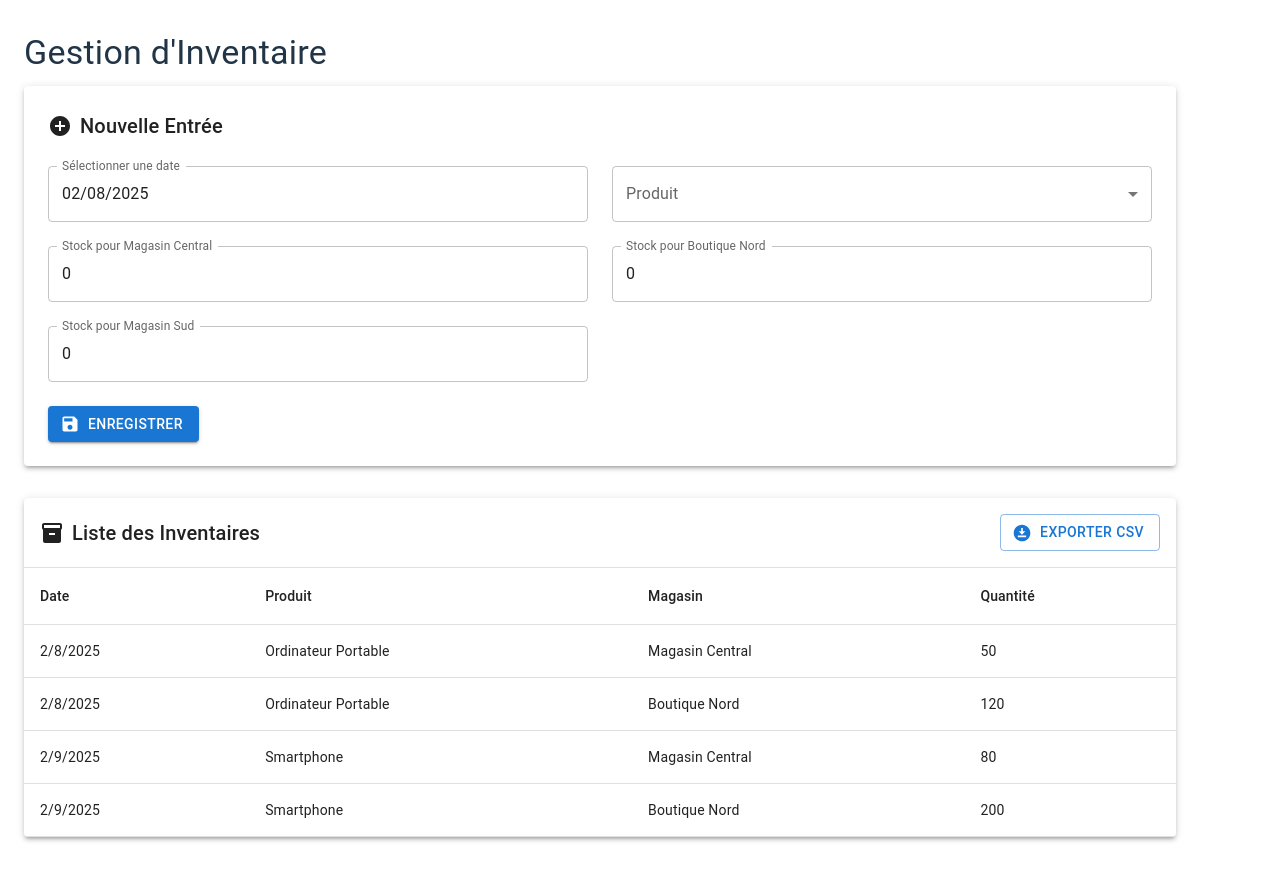
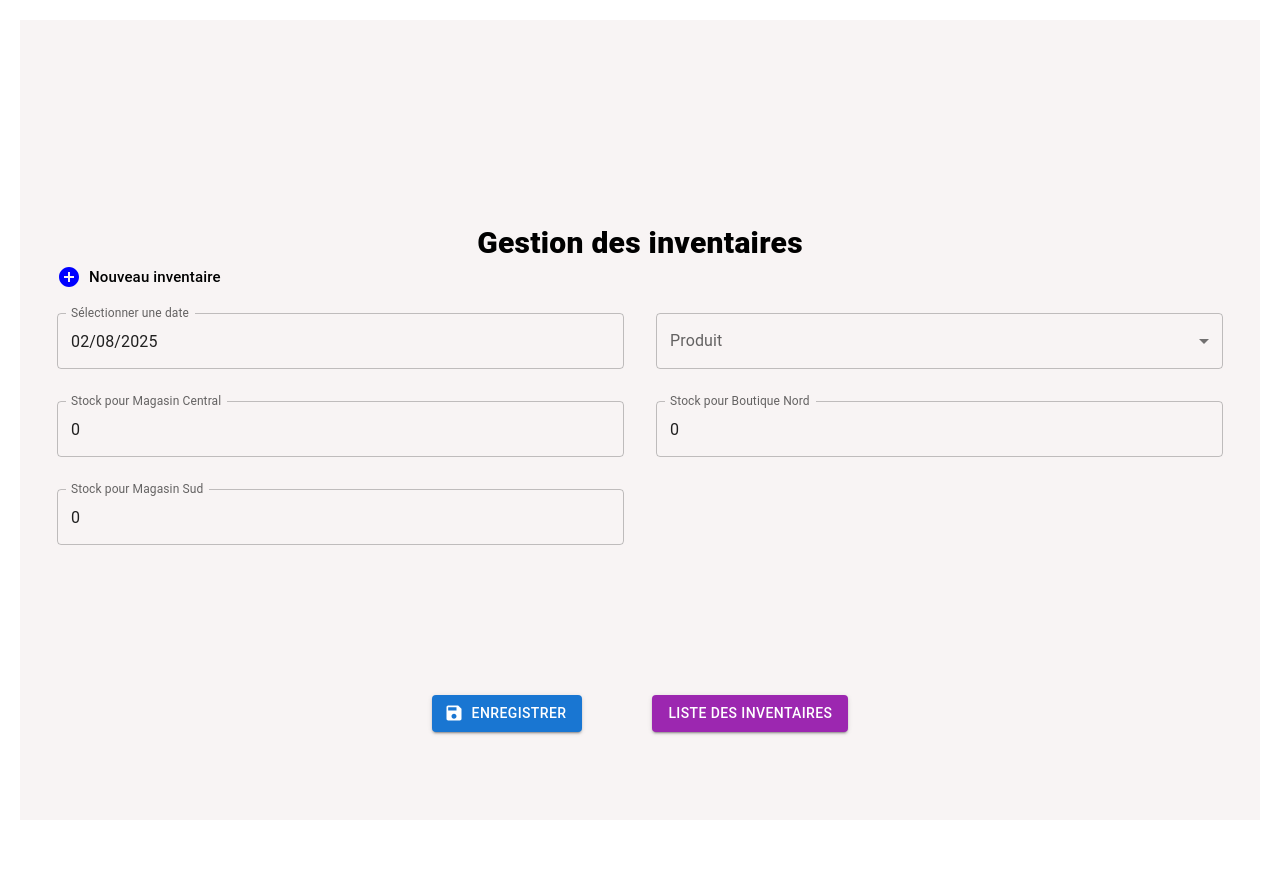
Before and after one commit to alvineteubo/evoSoftInventory, a React (Vite) app: page /inventoryForm in a window 1280 px wide. After the commit the page ends 840 px from the top, so only its background shows below. Built offline with nearby package versions, Linux system fonts and the light colour scheme.

Commit message:
creating root

```diff
--- a/src/App.tsx
+++ b/src/App.tsx
@@ -1,66 +1,25 @@
-import React, { useState, useEffect } from "react";
-import { Container, Typography, CircularProgress, Alert } from "@mui/material";
+import React from "react";
+import { createBrowserRouter, RouterProvider, redirect } from "react-router-dom";
 import { InventoryForm } from "./components/InventoryForm";
 import { InventoryList } from "./components/InventoryList";
-import { Inventaire } from "./types/Inventory";
-import { saveInventory, loadInventory } from "./utils/LocalStorage"; // Cela semble inutilisé dans ton code, tu peux peut-être l'ignorer
-import { magasins, produits, inventaires } from "./Data"; // Importation des données statiques
+
+const router = createBrowserRouter([
+  {
+    path: "",
+    loader: () => redirect("/inventoryForm"),
+  },
+  {
+    path: "/inventoryForm",
+    element: <InventoryForm />,
+  },
+  {
+    path: "/inventoryList",
+    element: <InventoryList />,
+  },
+]);
 
 function App() {
-  const [inventory, setInventory] = useState<Inventaire[]>([]); // Initialiser un tableau vide
-  const [loading, setLoading] = useState(false);
-  const [error, setError] = useState<string | null>(null);
-
-  // Charger les données à partir de localStorage et les fusionner avec les données statiques
-  useEffect(() => {
-    const savedInventory = loadInventory(); // Charger les données sauvegardées depuis localStorage
-    const combinedInventory = [...inventaires, ...savedInventory]; // Fusionner les inventaires
-    setInventory(combinedInventory); // Mettre à jour l'état avec la combinaison des deux
-  }, []);
-
-  const handleSaveInventory = (entry: Inventaire) => {
-    try {
-      const newInventory = [...inventory, entry]; // Ajouter le nouvel inventaire
-      setInventory(newInventory); // Mettre à jour l'état avec les nouveaux inventaires
-      saveInventory(newInventory); // Sauvegarder les données dans localStorage
-      setError(null); // Réinitialiser l'erreur
-    } catch (err) {
-      setError("Erreur lors de l'enregistrement");
-      console.error(err);
-    }
-  };
-
-  if (loading) {
-    return (
-      <Container
-        sx={{
-          display: "flex",
-          justifyContent: "center",
-          alignItems: "center",
-          height: "100vh",
-        }}
-      >
-        <CircularProgress />
-      </Container>
-    );
-  }
-
-  return (
-    <Container sx={{ paddingTop: 4, paddingBottom: 4}}>
-      <Typography variant="h4" gutterBottom>
-        Gestion d'Inventaire
-      </Typography>
-
-      {error && (
-        <Alert severity="error" sx={{ marginBottom: 2 }}>
-          {error}
-        </Alert>
-      )}
-
-      <InventoryForm onSave={handleSaveInventory} />
-      <InventoryList inventory={inventory} />
-    </Container>
-  );
+  return <RouterProvider router={router} />;
 }
 
 export default App;
--- /dev/null
+++ b/src/Components/InventoryForm.css
@@ -0,0 +1,26 @@
+body {
+    background-color: #f8f4f4;
+    margin: 20px;
+    display: flex;
+    align-items: center;
+    justify-content: center;
+  }
+.InventoryForm-container {
+    background-color: #F8F4F4;
+    flex: 1;
+    margin: 20px;
+    height: 400px;
+}
+.titlepage{
+    color: black;
+
+    text-align: center;
+}
+.button{
+    display: flex;
+    justify-content: center;
+   margin-top: 150px;
+   gap: 70px;
+
+
+}
--- a/src/Components/InventoryForm.tsx
+++ b/src/Components/InventoryForm.tsx
@@ -1,6 +1,6 @@
-import React, { useState } from 'react';
-import AddCircleIcon from '@mui/icons-material/AddCircle';
-import SaveIcon from '@mui/icons-material/Save';
+import React, { useState, useEffect } from "react";
+import AddCircleIcon from "@mui/icons-material/AddCircle";
+import SaveIcon from "@mui/icons-material/Save";
 import {
   Select,
   MenuItem,
@@ -11,38 +11,41 @@ import {
   FormControl,
   InputLabel,
   Box,
-  TextField
-} from '@mui/material';
-import { DatePicker, LocalizationProvider } from '@mui/x-date-pickers';
-import { AdapterDayjs } from '@mui/x-date-pickers/AdapterDayjs';
-import dayjs from 'dayjs';
-import { Magasin, Produit, Inventaire } from '../types/Inventory';
-import { magasins, produits } from '../Data';
+  TextField,
+  colors,
+} from "@mui/material";
+import { DatePicker, LocalizationProvider } from "@mui/x-date-pickers";
+import { AdapterDayjs } from "@mui/x-date-pickers/AdapterDayjs";
+import dayjs from "dayjs";
+import { useNavigate } from "react-router-dom";
+import { Store, Inventory } from "../types/Inventory";
+import { magasins, produits } from "../Data";
+import { saveInventory, loadInventory } from "../utils/LocalStorage";
+import "../components/InventoryForm.css";
 
-interface InventoryFormProps {
-  onSave: (entry: Inventaire) => void;
-}
-
-export const InventoryForm: React.FC<InventoryFormProps> = ({ onSave }) => {
+export const InventoryForm: React.FC = () => {
+  const navigate = useNavigate();
   const [date, setDate] = useState<dayjs.Dayjs | null>(dayjs());
-  const [produitId, setProduitId] = useState('');
+  const [produitId, setProduitId] = useState("");
   const [stocks, setStocks] = useState<Record<string, number>>(
-    magasins.reduce((acc, magasin) => ({
-      ...acc,
-      [magasin.id]: 0,
-    }), {})
+    magasins.reduce((acc, magasin) => ({ ...acc, [magasin.id]: 0 }), {})
   );
   const [errors, setErrors] = useState<{ [key: string]: string }>({});
+  const [inventory, setInventory] = useState<Inventory[]>([]);
+
+  useEffect(() => {
+    const savedInventory = loadInventory();
+    setInventory(savedInventory);
+  }, []);
 
   const validateForm = (): boolean => {
     const newErrors: { [key: string]: string } = {};
-
-    if (!date) newErrors.date = 'Ce champ est requis';
-    if (!produitId) newErrors.produitId = 'Ce champ est requis';
+    if (!date) newErrors.date = "Ce champ est requis";
+    if (!produitId) newErrors.produitId = "Ce champ est requis";
 
     Object.entries(stocks).forEach(([magasinId, stock]) => {
       if (stock < 0) {
-        newErrors[`stock_${magasinId}`] = 'La quantité doit être positive';
+        newErrors[`stock_${magasinId}`] = "La quantité doit être positive";
       }
     });
 
@@ -50,37 +53,46 @@ export const InventoryForm: React.FC<InventoryFormProps> = ({ onSave }) => {
     return Object.keys(newErrors).length === 0;
   };
 
-  const handleSubmit = (e: React.FormEvent) => {
-    e.preventDefault();
-
+  const handleSaveInventory = () => {
     if (!validateForm()) return;
 
-    const entry: Inventaire = {
-      date: date?.toISOString() || '',
+    const newEntry: Inventory = {
+      date: date?.toISOString() || "",
       produitId,
       stock: stocks,
     };
 
-    onSave(entry);
-    setProduitId('');
+    const newInventory = [...inventory, newEntry];
+    setInventory(newInventory);
+    saveInventory(newInventory);
+
+    setProduitId("");
     setStocks(
-      magasins.reduce((acc, magasin) => ({
-        ...acc,
-        [magasin.id]: 0,
-      }), {})
+      magasins.reduce((acc, magasin) => ({ ...acc, [magasin.id]: 0 }), {})
     );
   };
 
   return (
-    <Paper elevation={3} sx={{ padding: 3, marginBottom: 4 }}>
+    <div className="InventoryForm-container">
+      <Typography className="titlepage" fontWeight={900} fontSize={30}>
+        {" "}
+        Gestion des inventaires
+      </Typography>
       <Box display="flex" alignItems="center" gap={1} marginBottom={3}>
-        <AddCircleIcon className="h-6 w-6 text-blue-500" />
-        <Typography variant="h6">Nouvelle Entrée</Typography>
+        <AddCircleIcon sx={{ color: "blue" }} />
+        <Typography fontWeight={500} fontSize={15} color="black">
+          Nouveau inventaire
+        </Typography>
       </Box>
 
-      <form onSubmit={handleSubmit}>
-        <Grid container spacing={3}>
-          <Grid item xs={12} sm={6}>
+      <form
+        onSubmit={(e) => {
+          e.preventDefault();
+          handleSaveInventory();
+        }}
+      >
+        <Grid container spacing={4}>
+          <Grid item xs={6} sm={6}>
             <LocalizationProvider dateAdapter={AdapterDayjs}>
               <DatePicker
                 label="Sélectionner une date"
@@ -137,8 +149,8 @@ export const InventoryForm: React.FC<InventoryFormProps> = ({ onSave }) => {
               />
             </Grid>
           ))}
-
-          <Grid item xs={12}>
+        </Grid>
+        <div className="button">
           <Button
             type="submit"
             variant="contained"
@@ -147,9 +159,16 @@ export const InventoryForm: React.FC<InventoryFormProps> = ({ onSave }) => {
           >
             Enregistrer
           </Button>
-          </Grid>
-        </Grid>
+
+          <Button
+            variant="contained"
+            color="secondary"
+            onClick={() => navigate("/inventoryList")}
+          >
+            liste des inventaires
+          </Button>
+        </div>
       </form>
-    </Paper>
+    </div>
   );
 };
--- /dev/null
+++ b/src/Components/InventoryList.css
@@ -0,0 +1,11 @@
+
+.inventoryListContainer{
+  background-color: rgb(163, 189, 189);
+  size: 400px;
+}
+.tableTitle{
+    text-align: center;
+}
+.export-button{
+    margin-top: 300px;
+}
--- a/src/Components/InventoryList.tsx
+++ b/src/Components/InventoryList.tsx
@@ -1,5 +1,4 @@
-import React from 'react';
-import { useState } from 'react';
+import React, { useState, useEffect } from "react";
 import {
   Paper,
   Table,
@@ -11,39 +10,26 @@ import {
   Button,
   Typography,
   Box,
-} from '@mui/material';
-import DownloadForOfflineIcon from '@mui/icons-material/DownloadForOffline';
-import Inventory2Icon from '@mui/icons-material/Inventory2';
-import { Inventaire } from '../types/Inventory';
-import { magasins, produits } from '../Data';
-import { exportToCsv } from '../utils/LocalStorage';
+} from "@mui/material";
+import DownloadForOfflineIcon from "@mui/icons-material/DownloadForOffline";
+import Inventory2Icon from "@mui/icons-material/Inventory2";
+import { Inventory } from "../types/Inventory";
+import { magasins, produits } from "../Data";
+import { exportToCsv, loadInventory } from "../utils/LocalStorage";
+import { useNavigate } from "react-router-dom";
+import "../components/InventoryList.css";
 
-interface InventoryListProps {
-  inventory: Inventaire[];
-}
+export const InventoryList: React.FC = () => {
+  const navigate = useNavigate();
+  const [inventory, setInventory] = useState<Inventory[]>([]);
 
-export const InventoryList: React.FC<InventoryListProps> = ({ inventory }) => {
-  const getProduitName = (produitId: string): string => {
-    const produit = produits.find((p) => p.id === produitId);
-    return produit ? produit.nom : 'Produit Inconnu';
-  };
-
-  const getMagasinName = (magasinId: string): string => {
-    const magasin = magasins.find((m) => m.id === magasinId);
-    return magasin ? magasin.nom : 'Magasin Inconnu';
-  };
-
-    const [isExporting, setIsExporting] = useState(false);
-
-    const handleExport = () => {
-      if (isExporting) return; // Si déjà en train d'exporter, on arrête l'exécution
-      setIsExporting(true);
-      exportToCsv(inventory);
-      setIsExporting(false);
-    };
+  useEffect(() => {
+    const savedInventory = loadInventory();
+    setInventory(savedInventory);
+  }, []);
 
   return (
-    <Paper elevation={3} sx={{ marginTop: 4 }}>
+    <div className="inventoryListContainer">
       <Box
         display="flex"
         justifyContent="space-between"
@@ -52,20 +38,25 @@ export const InventoryList: React.FC<InventoryListProps> = ({ inventory }) => {
         borderBottom="1px solid #e0e0e0"
       >
         <Box display="flex" alignItems="center" gap={1}>
-          <Inventory2Icon className="h-5 w-5 text-blue-500" />
-          <Typography variant="h6">Liste des Inventaires</Typography>
+          <Inventory2Icon style={{ fontSize: "20px", color: "#1976d2" }} />
+          <Typography fontWeight={700} fontSize={20}>
+            Liste des Inventaires
+          </Typography>
         </Box>
         <Button
           variant="outlined"
           startIcon={<DownloadForOfflineIcon />}
-          onClick={handleExport}
+          onClick={() => exportToCsv(inventory)}
         >
           Exporter CSV
         </Button>
       </Box>
 
-      <TableContainer>
-        <Table>
+      <TableContainer component={Paper}>
+        <Table
+          sx={{ minWidth: 1000, minHeight: 300 }}
+          aria-label="customized table"
+        >
           <TableHead>
             <TableRow>
               <TableCell>Date</TableCell>
@@ -78,9 +69,17 @@ export const InventoryList: React.FC<InventoryListProps> = ({ inventory }) => {
             {inventory.flatMap((entry) =>
               Object.entries(entry.stock).map(([magasinId, stock]) => (
                 <TableRow key={`${entry.date}-${entry.produitId}-${magasinId}`}>
-                  <TableCell>{new Date(entry.date).toLocaleDateString()}</TableCell>
-                  <TableCell>{getProduitName(entry.produitId)}</TableCell>
-                  <TableCell>{getMagasinName(magasinId)}</TableCell>
+                  <TableCell>
+                    {new Date(entry.date).toLocaleDateString()}
+                  </TableCell>
+                  <TableCell>
+                    {produits.find((p) => p.id === entry.produitId)?.nom ||
+                      "Produit Inconnu"}
+                  </TableCell>
+                  <TableCell>
+                    {magasins.find((m) => m.id === magasinId)?.nom ||
+                      "Magasin Inconnu"}
+                  </TableCell>
                   <TableCell>{stock}</TableCell>
                 </TableRow>
               ))
@@ -88,6 +87,6 @@ export const InventoryList: React.FC<InventoryListProps> = ({ inventory }) => {
           </TableBody>
         </Table>
       </TableContainer>
-    </Paper>
+    </div>
   );
 };
--- a/src/Data.ts
+++ b/src/Data.ts
@@ -1,32 +1,32 @@
-import { Magasin, Produit, Inventaire } from "./types/Inventory.ts";
+import { Store, Product, Inventory } from "./types/Inventory.ts";
 
-export const magasins: Magasin[] = [
+export const magasins: Store[] = [
   { id: "1", nom: "Magasin Central", adresse: "Paris" },
   { id: "2", nom: "Boutique Nord", adresse: "Lille" },
   { id: "3", nom: "Magasin Sud", adresse: "Lyon" },
 ];
 
-export const produits: Produit[] = [
+export const produits: Product[] = [
   { id: "1", nom: "Ordinateur Portable", prix: 1000 },
   { id: "2", nom: "Smartphone", prix: 30 },
   { id: "3", nom: "Casque Audio", prix: 20 },
 ];
 
-export const inventaires: Inventaire[] = [
+export const inventaires: Inventory[] = [
   {
     date: "2025-02-08",
-    produitId: "1",  // Produit "Ordinateur Portable"
+    produitId: "1",
     stock: {
-      "1": 50, // Magasin Central
-      "2": 120, // Boutique Nord
+      "1": 50,
+      "2": 120,
     },
   },
   {
     date: "2025-02-09",
-    produitId: "2",  // Produit "Smartphone"
+    produitId: "2",
     stock: {
-      "1": 80, // Magasin Central
-      "2": 200, // Boutique Nord
+      "1": 80,
+      "2": 200,
     },
   },
 ];
--- a/src/types/Inventory.ts
+++ b/src/types/Inventory.ts
@@ -1,16 +1,16 @@
-export interface Magasin {
+export interface Store {
   id: string;
   nom: string;
   adresse: string;
 }
 
-  export interface Produit {
+export interface Product {
   id: string;
   nom: string;
   prix: number;
 }
 
-  export interface Inventaire {
+export interface Inventory {
   date: string;
   produitId: string;
   stock: Record<string, number>;
--- a/src/utils/LocalStorage.ts
+++ b/src/utils/LocalStorage.ts
@@ -1,38 +1,37 @@
-import { Inventaire } from '../types/Inventory';
+import { Inventory as Inventory } from "../types/Inventory";
 
-const INVENTORY_KEY = 'inventory_data';
+const INVENTORY_KEY = "inventory_data";
 
-export const saveInventory = (inventory: Inventaire[]) => {
+export const saveInventory = (inventory: Inventory[]) => {
   localStorage.setItem(INVENTORY_KEY, JSON.stringify(inventory));
 };
 
-export const loadInventory = (): Inventaire[] => {
+export const loadInventory = (): Inventory[] => {
   const data = localStorage.getItem(INVENTORY_KEY);
   return data ? JSON.parse(data) : [];
 };
 
+//export csv
+export const exportToCsv = (inventory: Inventory[]): void => {
+  if (inventory.length === 0) return;
 
-// Fonction d'exportation en CSV
-export const exportToCsv = (inventory: Inventaire[]): void => {
-  if (inventory.length === 0) return; // Si l'inventaire est vide, on arrête l'exportation
-
-  const headers = ['Date', 'Produit ID', 'Magasin ID', 'Stock'];
-  const rows = inventory.flatMap(entry =>
+  const headers = ["Date", "Produit ID", "Magasin ID", "Stock"];
+  const rows = inventory.flatMap((entry) =>
     Object.entries(entry.stock).map(([magasinId, stock]) => [
       entry.date,
       entry.produitId,
       magasinId,
-      stock
+      stock,
     ])
   );
 
   const csvContent = [
-    headers.join(','),  // Ajout des entêtes une seule fois
-    ...rows.map(row => row.join(','))
-  ].join('\n');
+    headers.join(","),
+    ...rows.map((row) => row.join(",")),
+  ].join("\n");
 
-  const blob = new Blob([csvContent], { type: 'text/csv;charset=utf-8;' });
-  const link = document.createElement('a');
+  const blob = new Blob([csvContent], { type: "text/csv;charset=utf-8;" });
+  const link = document.createElement("a");
   link.href = URL.createObjectURL(blob);
   link.download = `inventory_export_${new Date().toISOString()}.csv`;
   link.click();
```
Also changed, not shown: src/Components/ProductList.tsx (deleted, +0 -21 lines), src/Components/StoreList.tsx (deleted, +0 -21 lines). Lines whose indentation alone changed are shown as unchanged.
